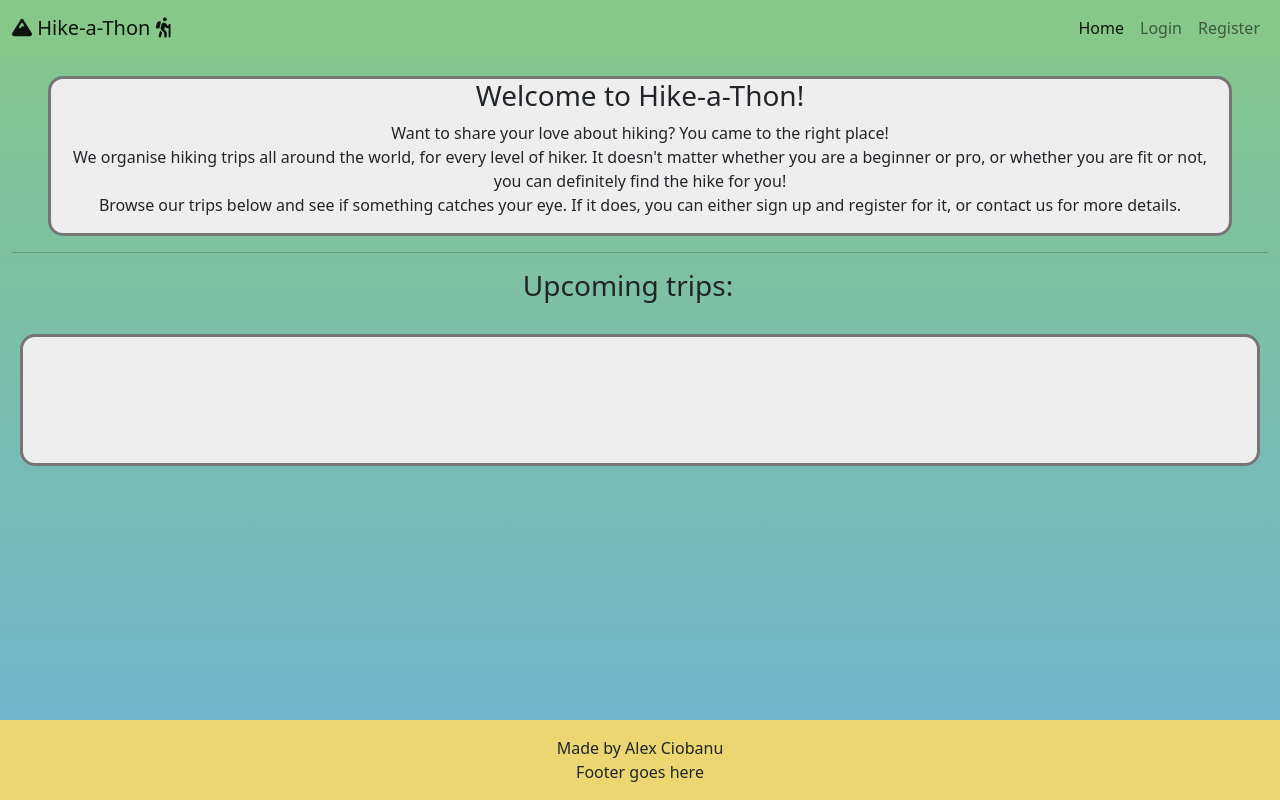
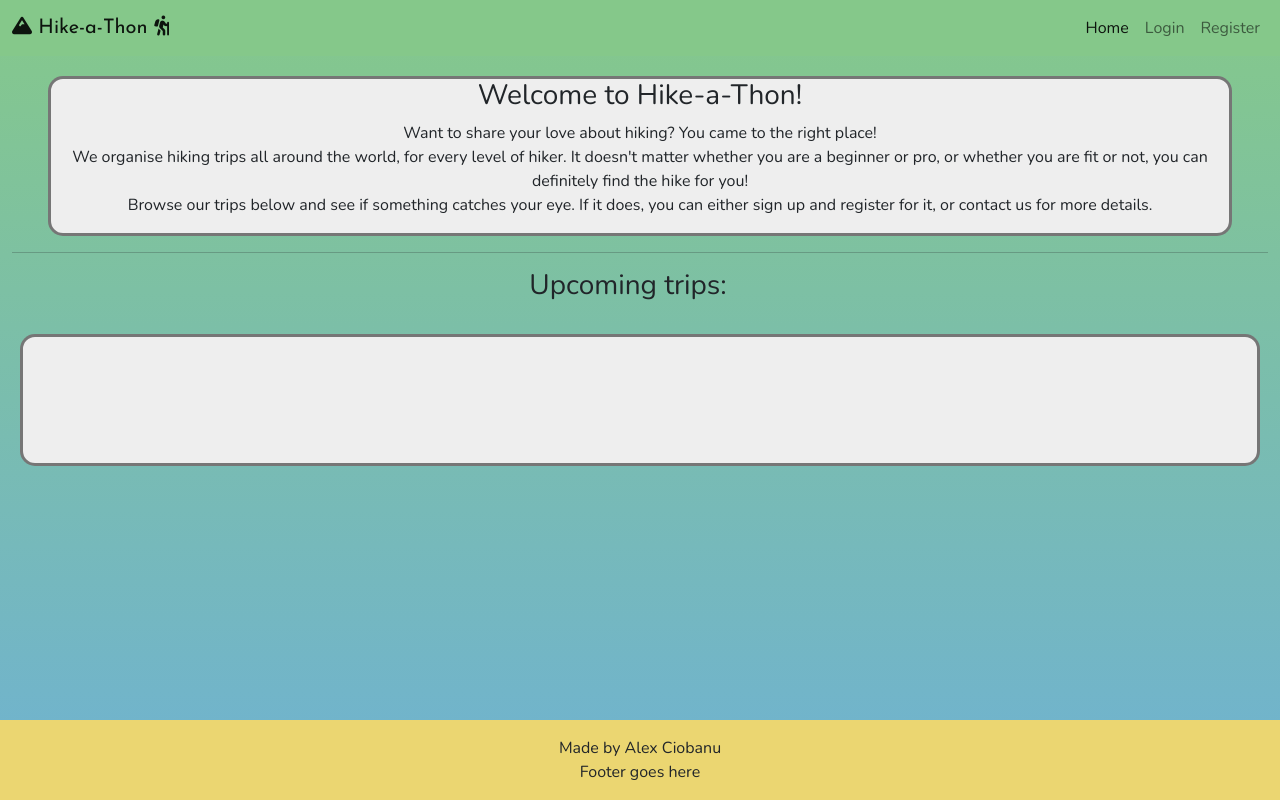
Before and after one commit to AlexGCbn/CI_PP4_Hike-a-thon, a Django app: page / in a window 1280 px wide. Run offline with Django 3.2, Linux system fonts and the light colour scheme; data that the repository does not hold is empty; some libraries are stand-ins or nearby versions.

Commit message:
Add fonts to stylesheet

```diff
--- a/static/css/style.css
+++ b/static/css/style.css
@@ -1,5 +1,8 @@
+@import url('https://fonts.googleapis.com/css2?family=Josefin+Sans&family=Nunito&display=swap');
+
 body {
     background: linear-gradient(rgb(133, 200, 138), rgb(111, 178, 210));
+    font-family: 'Nunito', sans-serif;
 }
 
 main > .container-fluid {
@@ -8,6 +11,10 @@ main > .container-fluid {
 
 .navbar {
     background-color: rgb(133, 200, 138);
+}
+
+.navbar-brand {
+    font-family: 'Josefin Sans', sans-serif;
 }
 
 .card-row {
```
